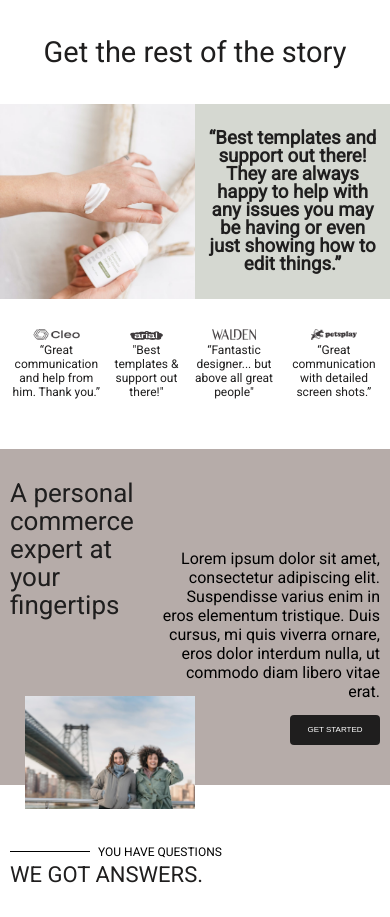
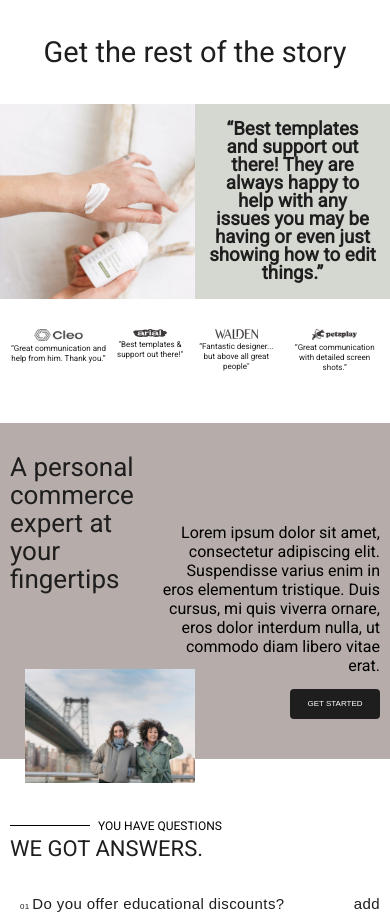
Before and after one commit to kamenko-gena/Salma-petProject, a plain HTML site: page index.html in a window 390 px wide. Shown: the part 1647-2564 px from the top of the page. Drawn offline with Linux system fonts and the light colour scheme.

Commit message:
change font-size

```diff
--- a/styles.css
+++ b/styles.css
@@ -1085,7 +1085,7 @@ tr {
     height: 50%;
   }
   .brend-main-text h3 {
-    margin: 8px;
+    margin: 14px;
   }
 
   .companys {
@@ -1094,8 +1094,8 @@ tr {
     margin-bottom: 50px;
   }
   .company p {
-    font-size: 12px;
-    line-height: 14px;
+    font-size: 8px;
+    line-height: 10px;
   }
   .company img {
     width: 50%;
```
